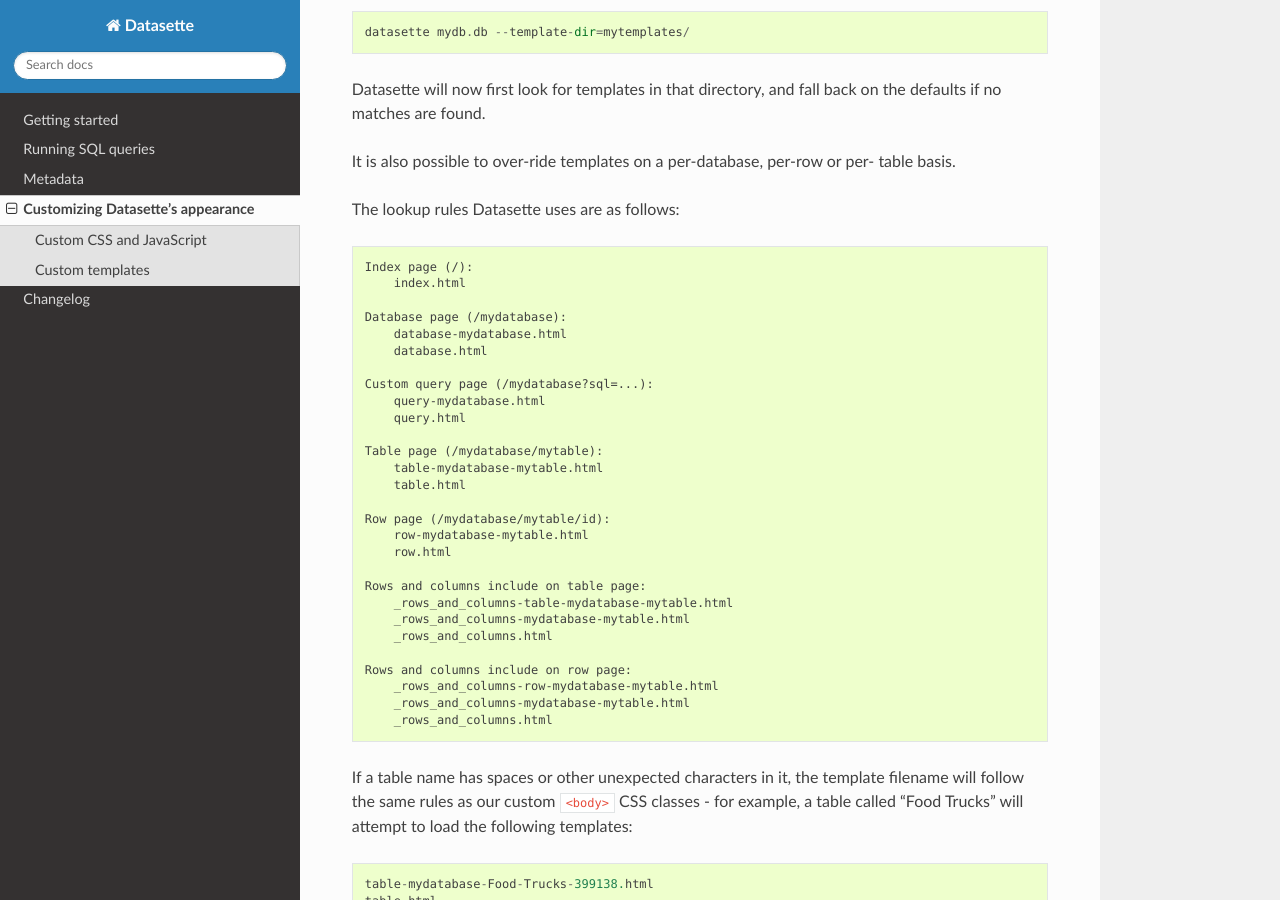
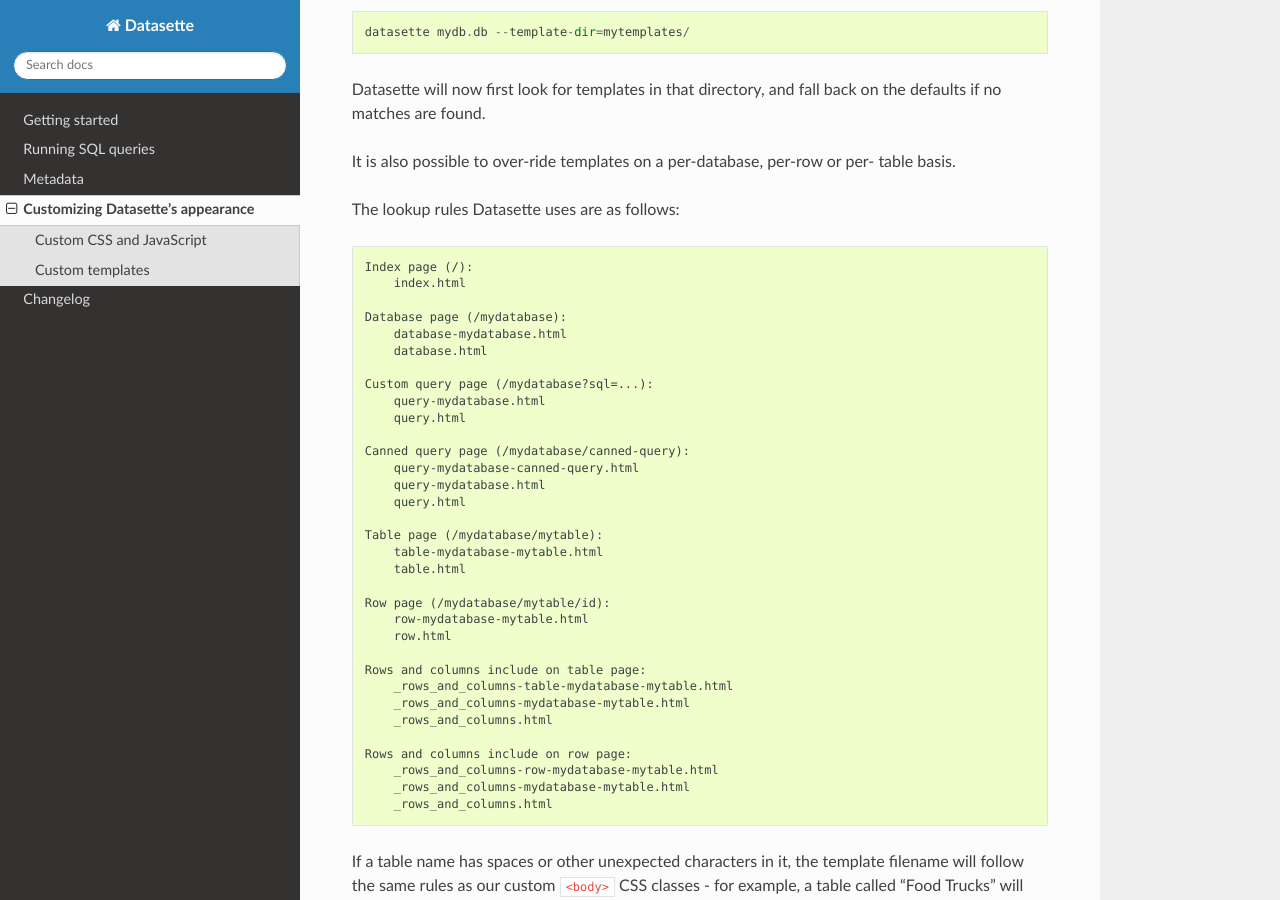
Before and after one commit to simonw/datasette, a Sphinx documentation site: the page built from docs/custom_templates.rst, in a window 1280 px wide and 900 px high, scrolled down 2172 px. Built offline with Sphinx 7.4.7 and the Read the Docs theme 2.0.0, drawn with Linux system fonts in a browser that asks for light colours.

Commit message:
Custom templates for canned queries
Closes #170

```diff
--- a/docs/custom_templates.rst
+++ b/docs/custom_templates.rst
@@ -112,6 +112,11 @@
         query-mydatabase.html
         query.html
 
+    Canned query page (/mydatabase/canned-query):
+        query-mydatabase-canned-query.html
+        query-mydatabase.html
+        query.html
+
     Table page (/mydatabase/mytable):
         table-mydatabase-mytable.html
         table.html
```
Also changed, not shown: 1 other file.
